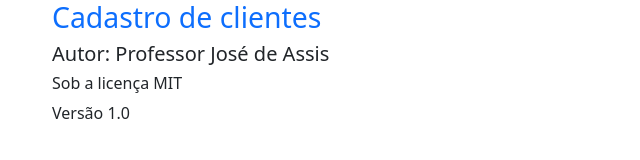
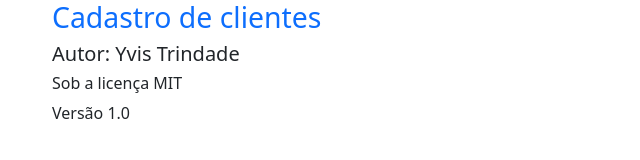
Before and after one commit to yvistrindade/Cadastro, an Electron app: page src/views/sobre.html in a window 800 px wide. Shown: the whole page, without its empty margins (0-640 px from the left). Drawn offline with Linux system fonts and the light colour scheme.

Commit message:
cadastro

```diff
--- a/src/views/sobre.html
+++ b/src/views/sobre.html
@@ -16,7 +16,7 @@
 <body>
     <div class="container">
         <h2 class="text-primary">Cadastro de clientes</h2>
-        <h5>Autor: Professor José de Assis</h5>
+        <h5>Autor: Yvis Trindade</h5>
         <h6>Sob a licença MIT</h6>
         <p>Versão 1.0</p>
     </div>
```
